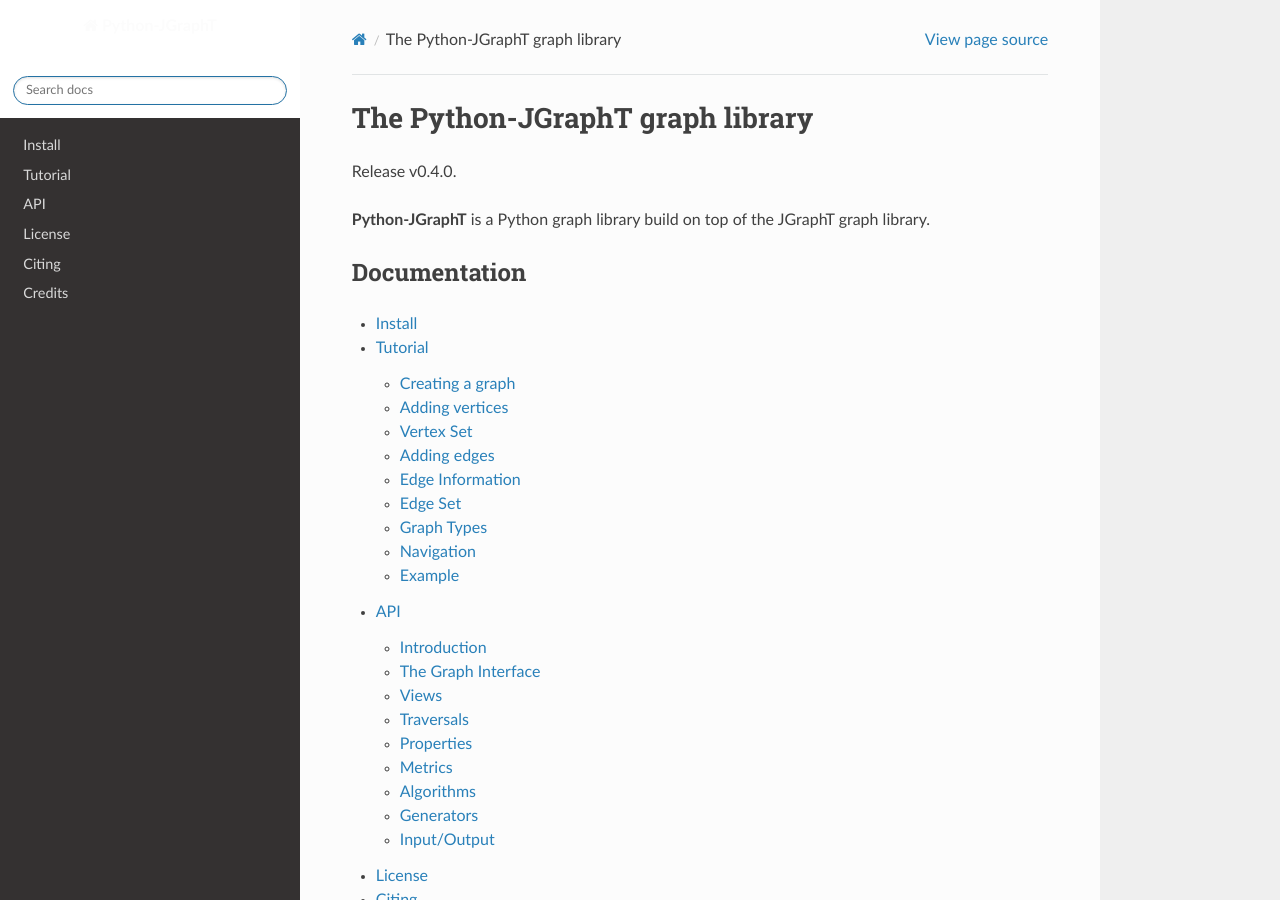
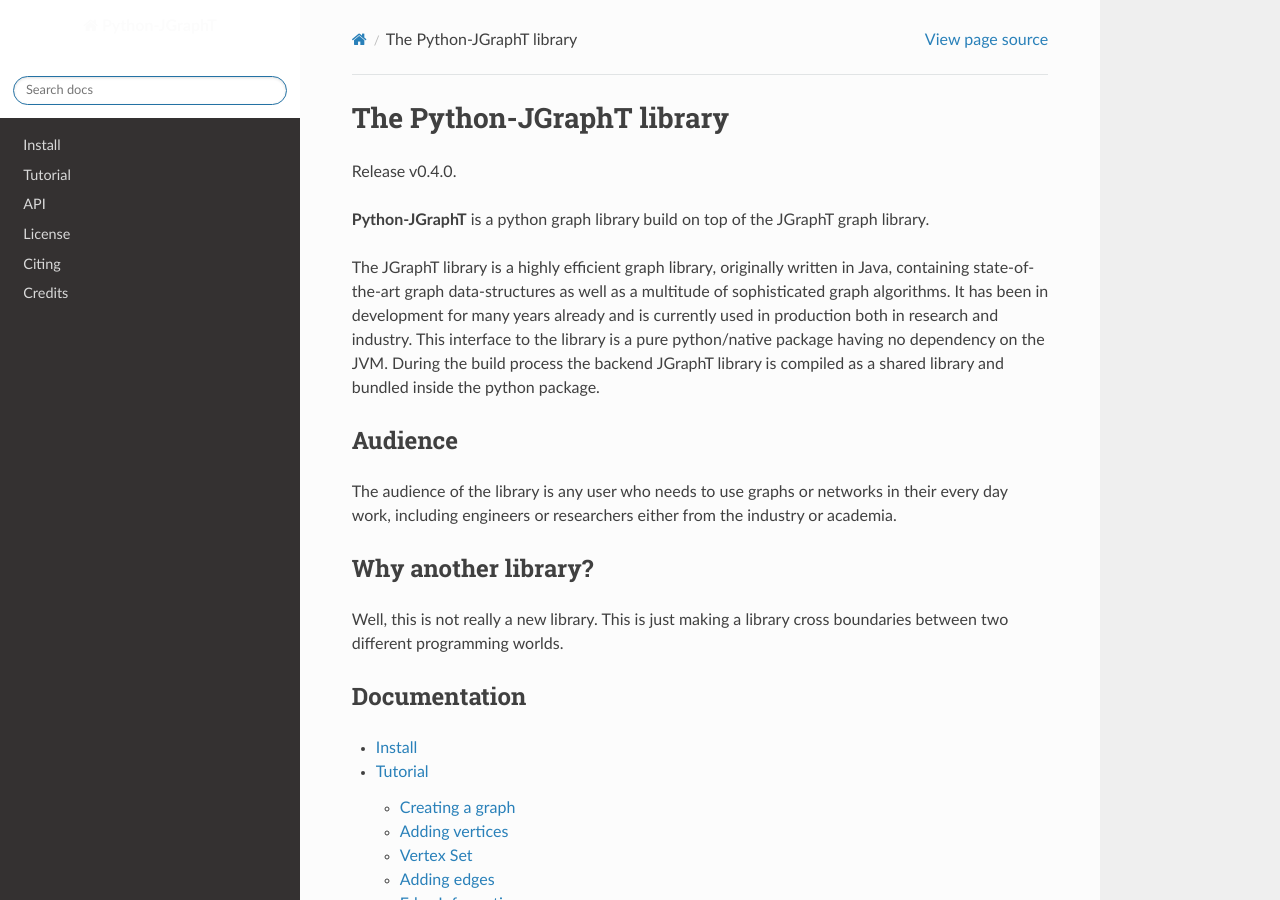
Before and after one commit to d-michail/python-jgrapht, a Sphinx documentation site: the page built from docs/index.rst, in a window 1280 px wide and 900 px high. Built offline with Sphinx 7.4.7 and the Read the Docs theme 2.0.0, drawn with Linux system fonts in a browser that asks for light colours; pages that are not in the unit, such as notebooks, are missing from menus.

Commit message:
Improved docs in index

```diff
--- a/docs/index.rst
+++ b/docs/index.rst
@@ -3,12 +3,32 @@
    You can adapt this file completely to your liking, but it should at least
    contain the root `toctree` directive.
 
-The Python-JGraphT graph library
-================================
+The Python-JGraphT library
+==========================
 
 Release v\ |version|.
 
-**Python-JGraphT** is a Python graph library build on top of the JGraphT graph library.
+**Python-JGraphT** is a python graph library build on top of the JGraphT graph library.
+
+The JGraphT library is a highly efficient graph library, originally written in Java,
+containing state-of-the-art graph data-structures as well as a multitude of sophisticated
+graph algorithms. It has been in development for many years already and is currently used
+in production both in research and industry. This interface to the library is a pure
+python/native package having no dependency on the JVM. During the build process the backend
+JGraphT library is compiled as a shared library and bundled inside the python package.
+
+Audience
+--------
+
+The audience of the library is any user who needs to use graphs or networks in their every
+day work, including engineers or researchers either from the industry or academia.
+
+Why another library?
+--------------------
+
+Well, this is not really a new library. This is just making a library cross boundaries between
+two different programming worlds.
+
 
 Documentation
 -------------
--- a/docs/tutorial.rst
+++ b/docs/tutorial.rst
@@ -248,5 +248,4 @@
                   visited.add(u)
                   queue.append(u)
 
-
-TODO
+This is just an example, the library contains full support for classic graph traversals.
```
Also changed, not shown: docs/install.rst (+14 -1 lines), 1 other file.
